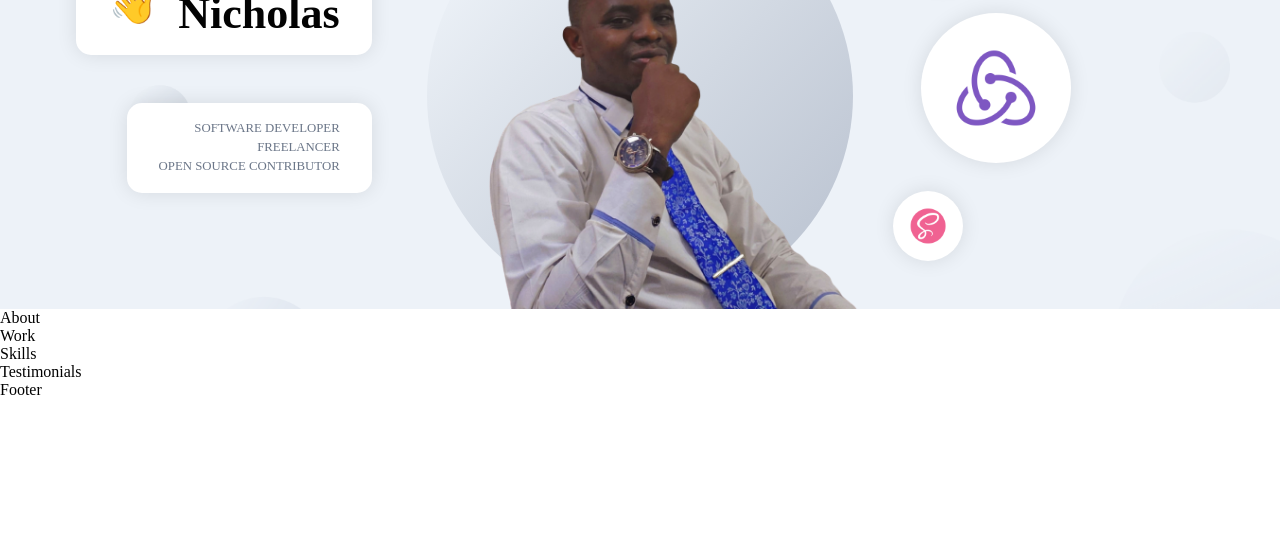
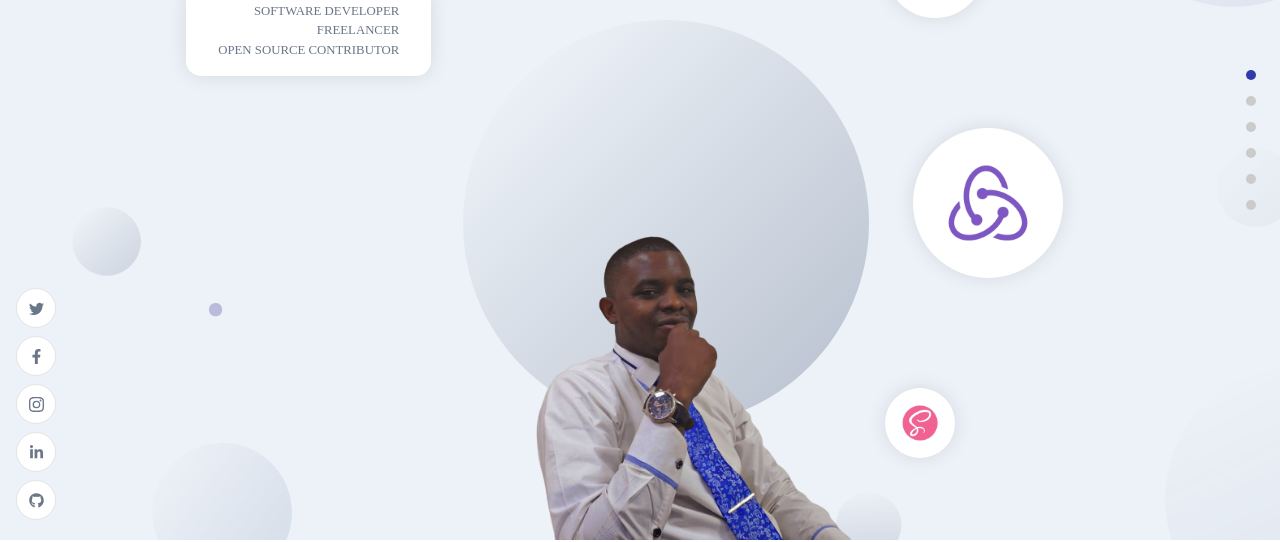
Before and after one commit to klaus139/newportfolio, a React (Create React App) app in the folder frontend_react/: page / in a window 1280 px wide. Shown: the part 260-802 px from the top of the page. Built offline with nearby package versions, Linux system fonts and the light colour scheme; no server answers.

Commit message:
implemented higher order components

```diff
--- /dev/null
+++ b/frontend_react/src/client.js
@@ -0,0 +1,14 @@
+import sanityClient from '@sanity/client';
+import imageUrlBuilder from '@sanity/image-url';
+
+export const client = new sanityClient({
+    projectId: process.env.REACT_APP_SANITY_PROJECT_ID,
+    dataset: "production",
+    apiVersion:"2022-02-01",
+    useCdn: true,
+    token: process.env.REACT_APP_SANITY_TOKEN
+});
+
+const builder = imageUrlBuilder(client);
+
+export const urlFor = (source) => builder.image(source);
--- a/frontend_react/src/components/Navbar/Navbar.scss
+++ b/frontend_react/src/components/Navbar/Navbar.scss
@@ -22,7 +22,7 @@
 
     img {
       width: 90px;
-      height: 50px;
+      height: 40px;
 
       @media screen and (min-width: 2000px) {
         width: 180px;
--- /dev/null
+++ b/frontend_react/src/components/NavigationDots.jsx
@@ -0,0 +1,20 @@
+import React from 'react'
+
+const NavigationDots = ({active}) => {
+  return (
+    <div className='app__navigation'>
+        {['home', 'about', 'work', 'skills', 'testimonials', 'contact'].map((item, index) => (
+          // eslint-disable-next-line jsx-a11y/anchor-has-content
+          <a
+          href={`#${item}`}
+          key={item + index}
+          className='app__navigation-dot'
+          style={active === item ? {backgroundColor: '#313BAC'} : {}}
+          />
+
+        ))}
+    </div>
+  )
+}
+
+export default NavigationDots
--- /dev/null
+++ b/frontend_react/src/components/SocialMedia.jsx
@@ -0,0 +1,27 @@
+import React from 'react';
+import { BsTwitter, BsInstagram} from 'react-icons/bs';
+import { FaFacebookF, FaLinkedinIn, FaGithub} from 'react-icons/fa';
+
+const SocialMedia = () => {
+  return (
+    <div className="app__social">
+        <div>
+            <BsTwitter />
+        </div>
+        <div>
+            <FaFacebookF />
+        </div>
+        <div>
+            <BsInstagram />
+        </div>
+        <div>
+            <FaLinkedinIn />
+        </div>
+        <div>
+            <FaGithub />
+        </div>
+    </div>
+  )
+}
+
+export default SocialMedia
--- a/frontend_react/src/components/index.js
+++ b/frontend_react/src/components/index.js
@@ -1 +1,3 @@
 export { default as Navbar } from './Navbar/Navbar';
+export { default as NavigationDots} from './NavigationDots';
+export { default as SocialMedia} from './SocialMedia';
--- a/frontend_react/src/container/About/About.jsx
+++ b/frontend_react/src/container/About/About.jsx
@@ -1,10 +1,43 @@
-import React from 'react';
+import React, { useState, useEffect } from 'react';
+import { motion } from 'framer-motion';
+import { AppWrap } from '../../wrapper';
+
+
 import './About.scss';
+import { urlFor, client } from '../../client';
 
 const About = () => {
+  const [abouts, setAbouts] = useState([]);
+
+  useEffect(() => {
+    const query = '*[_type == "abouts"]';
+
+    client.fetch(query).then((data) => {
+      setAbouts(data);
+    });
+  }, []);
+
   return (
-    <div>About</div>
-  )
-}
+    <>
+      <h2 className="head-text">I Know that <span>Good Apps</span> <br />means  <span>Good Business</span></h2>
 
-export default About
+      <div className="app__profiles">
+        {abouts.map((about, index) => (
+          <motion.div
+            whileInView={{ opacity: 1 }}
+            whileHover={{ scale: 1.1 }}
+            transition={{ duration: 0.5, type: 'tween' }}
+            className="app__profile-item"
+            key={about.title + index}
+          >
+            <img src={urlFor(about.imgUrl)} alt={about.title} />
+            <h2 className="bold-text" style={{ marginTop: 20 }}>{about.title}</h2>
+            <p className="p-text" style={{ marginTop: 10 }}>{about.description}</p>
+          </motion.div>
+        ))}
+      </div>
+    </>
+  );
+};
+
+export default AppWrap(About, 'about');
--- a/frontend_react/src/container/About/About.scss
+++ b/frontend_react/src/container/About/About.scss
@@ -0,0 +1,38 @@
+.app__about {
+    flex: 1;
+    width: 100%;
+    flex-direction: column;
+}
+
+.app__profiles{
+    display: flex;
+    justify-content: center;
+    align-items: center;
+    flex-wrap: wrap;
+    margin-top: 2rem;
+}
+
+.app__profile-item {
+    width: 190px;
+    display: flex;
+    justify-content: center;
+    align-items: center;
+    flex-direction: column;
+    margin: 2rem;
+
+    img {
+        width: 100%;
+        height: 170px;
+        border-radius: 15px;
+        object-fit: cover;
+    }
+
+    @media screen and ( min-width: 2000px){
+        width: 370px;
+        margin: 2rem 4rem;
+
+        img{
+            height: 320px;
+        }
+    }
+}
--- a/frontend_react/src/container/Header/Header.jsx
+++ b/frontend_react/src/container/Header/Header.jsx
@@ -2,6 +2,7 @@ import React from 'react';
 import './Header.scss';
 import { motion } from 'framer-motion';
 import { images } from '../../constants';
+import { AppWrap} from '../../wrapper';
 
 const scaleVariant = {
   whileInView:{
@@ -17,7 +18,7 @@ const scaleVariant = {
 const Header = () => {
 
   return (
-    <div id='home' className='app__header app__flex'>
+    <div className='app__header app__flex'>
       <motion.div
       whileInView={{ x: [-100, 0], opacity: [0, 1] }}
       transition={{ duration: 0.85, ease: 'easeOut' }}
@@ -71,4 +72,4 @@ const Header = () => {
   )
 }
 
-export default Header
+export default AppWrap(Header, 'home');
--- /dev/null
+++ b/frontend_react/src/wrapper/AppWrap.js
@@ -0,0 +1,23 @@
+import React from 'react';
+import { NavigationDots, SocialMedia} from '../components';
+
+const AppWrap = (Component, idName, className) => function HOC() {
+  return (
+    <div id={idName} className={`app__container ${className}`}>
+        < SocialMedia />
+
+        <div className='app__wrapper app__flex'>
+            <Component />
+
+            <div className='copyright'>
+                <p className='p-text'>@2023 Nicholas</p>
+                <p className='p-text'>All rights reserved</p>
+            </div>
+        </div>
+        <NavigationDots  active={idName}/>
+
+    </div>
+  )
+}
+
+export default AppWrap
--- /dev/null
+++ b/frontend_react/src/wrapper/index.js
@@ -0,0 +1 @@
+export {default as AppWrap} from './AppWrap';
```
Also changed, not shown: 1 other file (tests, documents, lock files or other folders).
